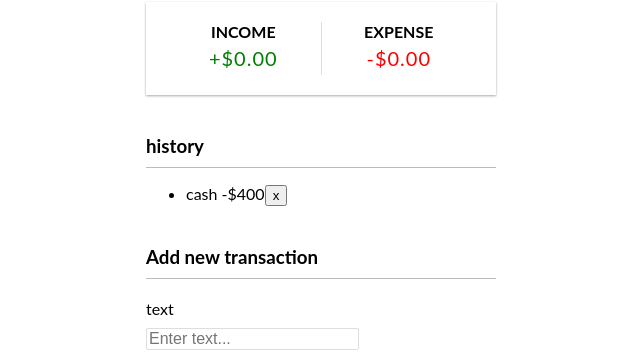
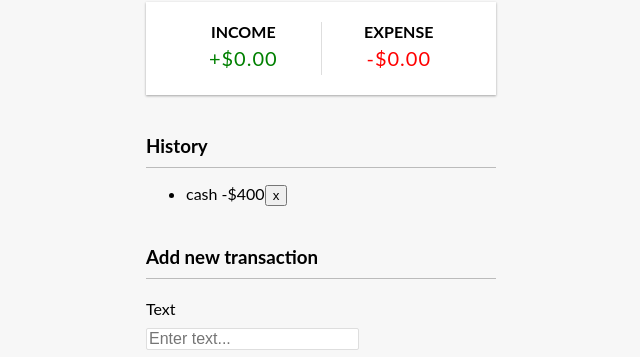
Before and after one commit to hars2112/Expense-Tracker-, a plain HTML site: page index.html in a window 1280 px wide. Shown: the part 251-608 px from the top of the page, 319-959 px from the left. Drawn offline with Linux system fonts and the light colour scheme; a script that the page names is missing.

Commit message:
the latest changes

```diff
--- a/index.html
+++ b/index.html
@@ -24,7 +24,7 @@
                 <p class="money minus" id="money-minus">-$0.00</p>
             </div>
         </div>
-        <h3>history</h3>
+        <h3>History</h3>
         <ul id="list" class="list">
         <li class="minus"> cash <span>-$400</span><button><div class="delete-btn">x</div></button></li>
         </ul>
@@ -32,7 +32,7 @@
         <h3>Add new transaction</h3>
         <form id="form">
             <div class="form-control">
-                <label for="text">text</label>
+                <label for="text">Text</label>
                 <input type="text" class="text" placeholder="Enter text...">
             </div>
             <div id="form-control">
--- a/style.css
+++ b/style.css
@@ -8,7 +8,7 @@
 }
 
 body {
-    background-color: f7f7f7;
+    background-color: #f7f7f7;
     display: flex;
     flex-direction: column;
     align-items: center;
```
